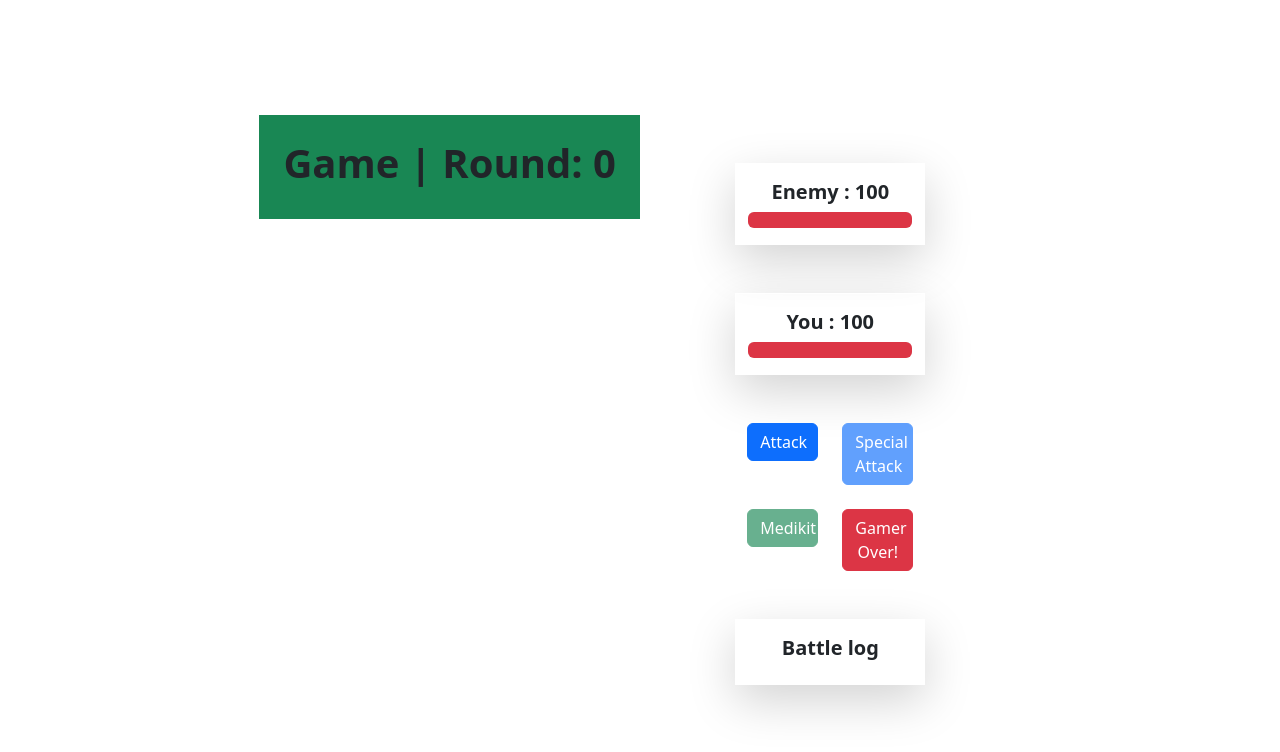
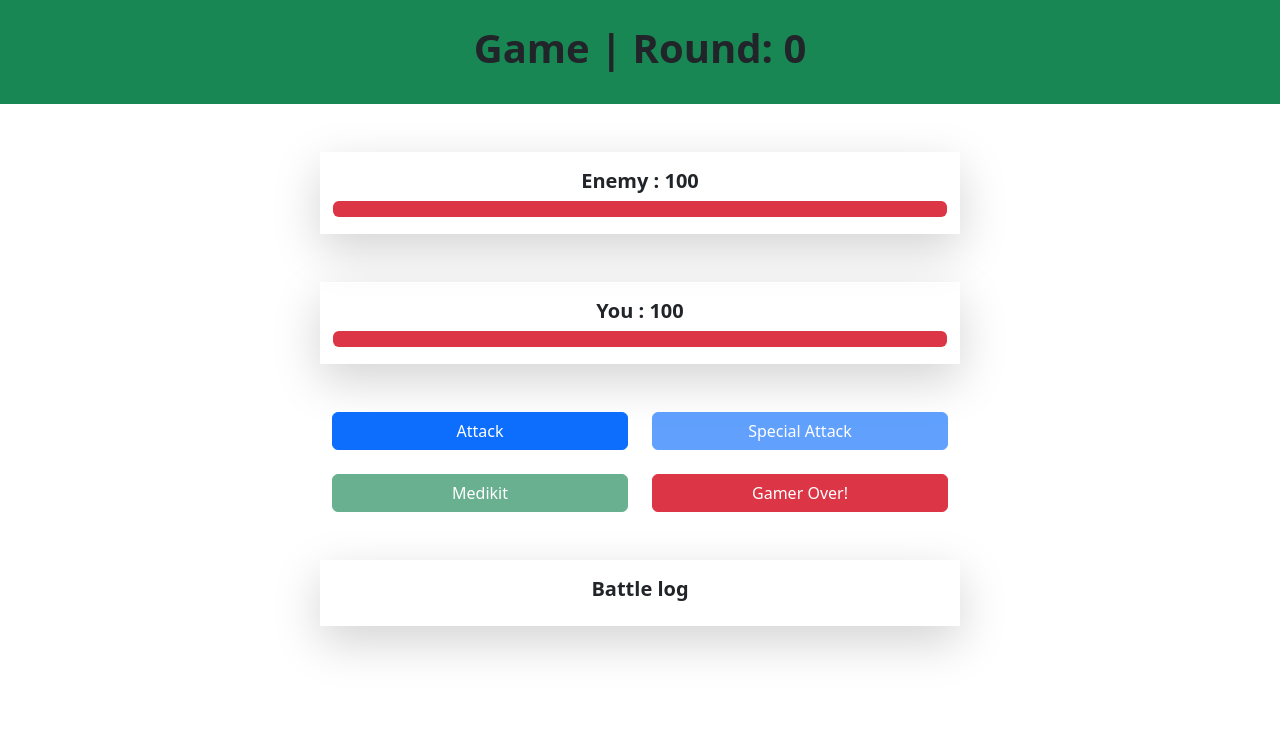
Before and after one commit to lucanovellihtml/project-vue-vite-battle, a Vue app in the folder vue-project/: page / in a window 1280 px wide. Shown: the top 752 px of the page. Built offline with nearby package versions, Linux system fonts and the light colour scheme.

Commit message:
Update main.css

```diff
--- a/vue-project/src/assets/main.css
+++ b/vue-project/src/assets/main.css
@@ -1,27 +1,27 @@
-@import './base.css';
+/*@import './base.css';*/
 
-#app {
+/*#app {
   max-width: 1280px;
   margin: 0 auto;
   padding: 2rem;
   font-weight: normal;
-}
+}*/
 
-a,
+/*a,
 .green {
   text-decoration: none;
   color: hsla(160, 100%, 37%, 1);
   transition: 0.4s;
   padding: 3px;
-}
+}*/
 
-@media (hover: hover) {
+/*@media (hover: hover) {
   a:hover {
     background-color: hsla(160, 100%, 37%, 0.2);
   }
-}
+}*/
 
-@media (min-width: 1024px) {
+/*@media (min-width: 1024px) {
   body {
     display: flex;
     place-items: center;
@@ -32,4 +32,4 @@ a,
     grid-template-columns: 1fr 1fr;
     padding: 0 2rem;
   }
-}
+}*/
```
